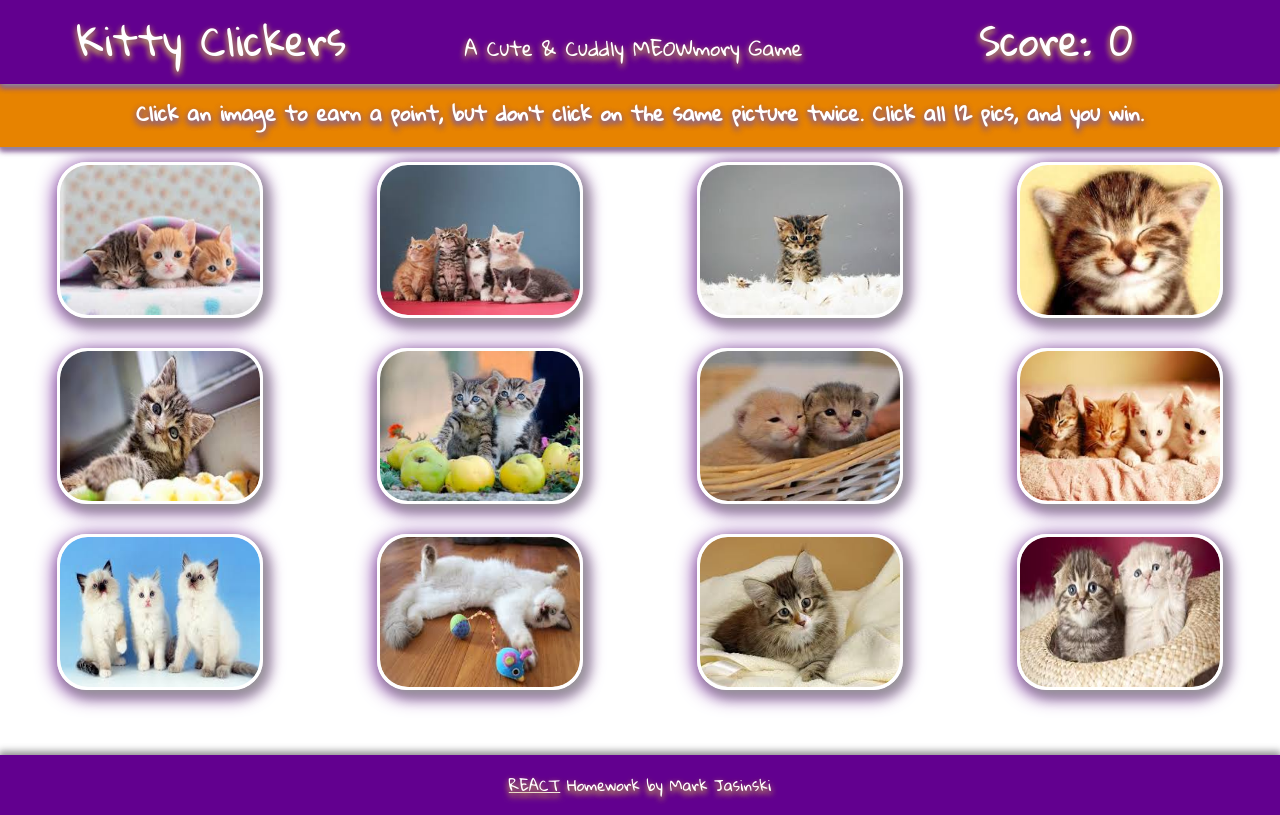
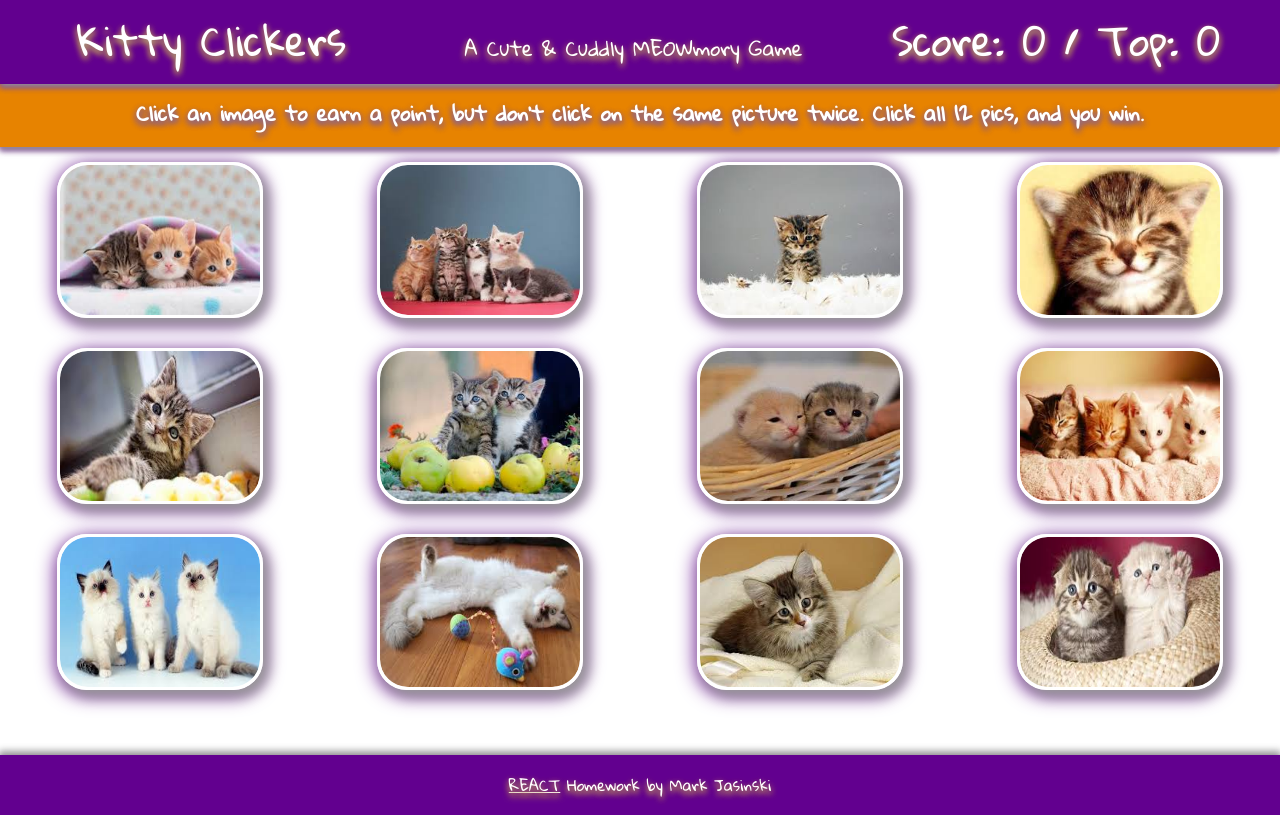
Before and after one commit to markjart/kittyclickers, a React (Create React App) app: page / in a window 1280 px wide. Built offline with nearby package versions, Linux system fonts and the light colour scheme; a web font is replaced by a local one.

Commit message:
added top score

```diff
--- a/package.json
+++ b/package.json
@@ -5,6 +5,7 @@
   "private": true,
   "dependencies": {
     "react": "^16.2.0",
+    "react-animations": "^1.0.0",
     "react-dom": "^16.2.0",
     "react-scripts": "1.1.1"
   },
--- a/src/App.js
+++ b/src/App.js
@@ -6,13 +6,15 @@ import FriendCard from "./components/FriendCard";
 import Footer from "./components/Footer";
 import kitten from "./kitten.json";
 import "./App.css";
+//import shake from 'react-animations/lib/shake';
 
 //sets state to 0 or empty
 class App extends Component {
   state = {
     kitten,
     clickedKitten: [],
-    score: 0
+    score: 0,
+    topScore: 0
   };
 
 //when you click on a card ... the kitten is taken out of the array
@@ -28,6 +30,7 @@ class App extends Component {
           return 0.5 - Math.random();
         }),
         clickedKitten: [],
+        topScore: (this.state.score > this.state.topScore) ? this.state.score: this.state.topScore,
         score: 0
       });
         alert("You lose. Play again?");
@@ -65,7 +68,7 @@ class App extends Component {
   render() {
     return (
       <div className="wrapper">
-        <Navbar score={this.state.score} />
+        <Navbar score={this.state.score} topScore={this.state.topScore}/>
         <Jumbotron />
         <div className="wrapper">
           {this.state.kitten.map(kitten => (
--- a/src/components/Navbar/Navbar.js
+++ b/src/components/Navbar/Navbar.js
@@ -9,7 +9,7 @@ class Navbar extends Component {
          <ul>
           <li className="itemLeft">Kitty Clickers</li>
           <li className="itemCenter">A Cute & Cuddly MEOWmory Game</li>
-          <li className="itemRight">&nbsp;&nbsp;Score: {this.props.score}&nbsp;&nbsp;</li>
+          <li className="itemRight">Score: {this.props.score} / Top: {this.props.topScore}</li>
         </ul>
       </nav>
     );
```
Also changed, not shown: 1 other file (tests, documents, lock files or other folders).
